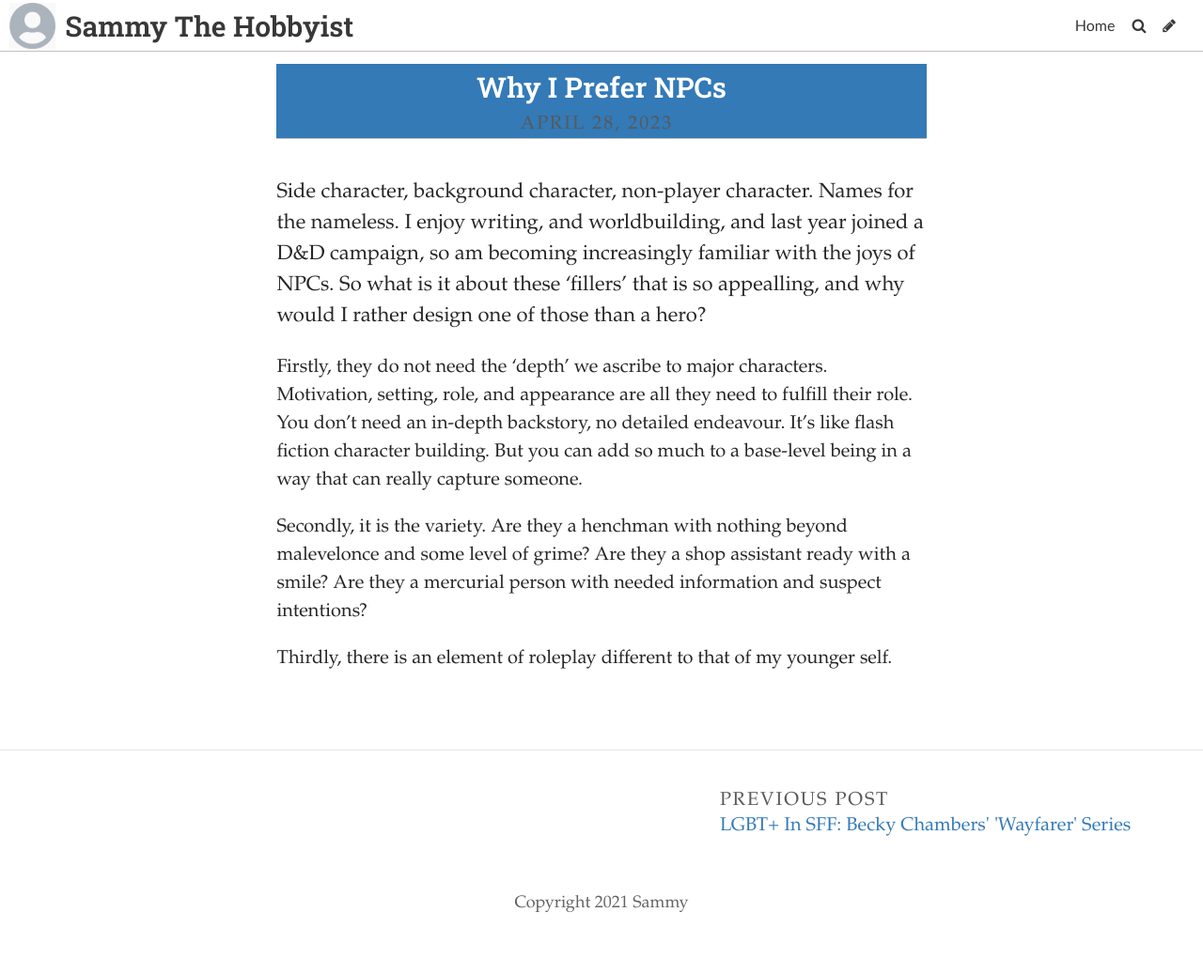
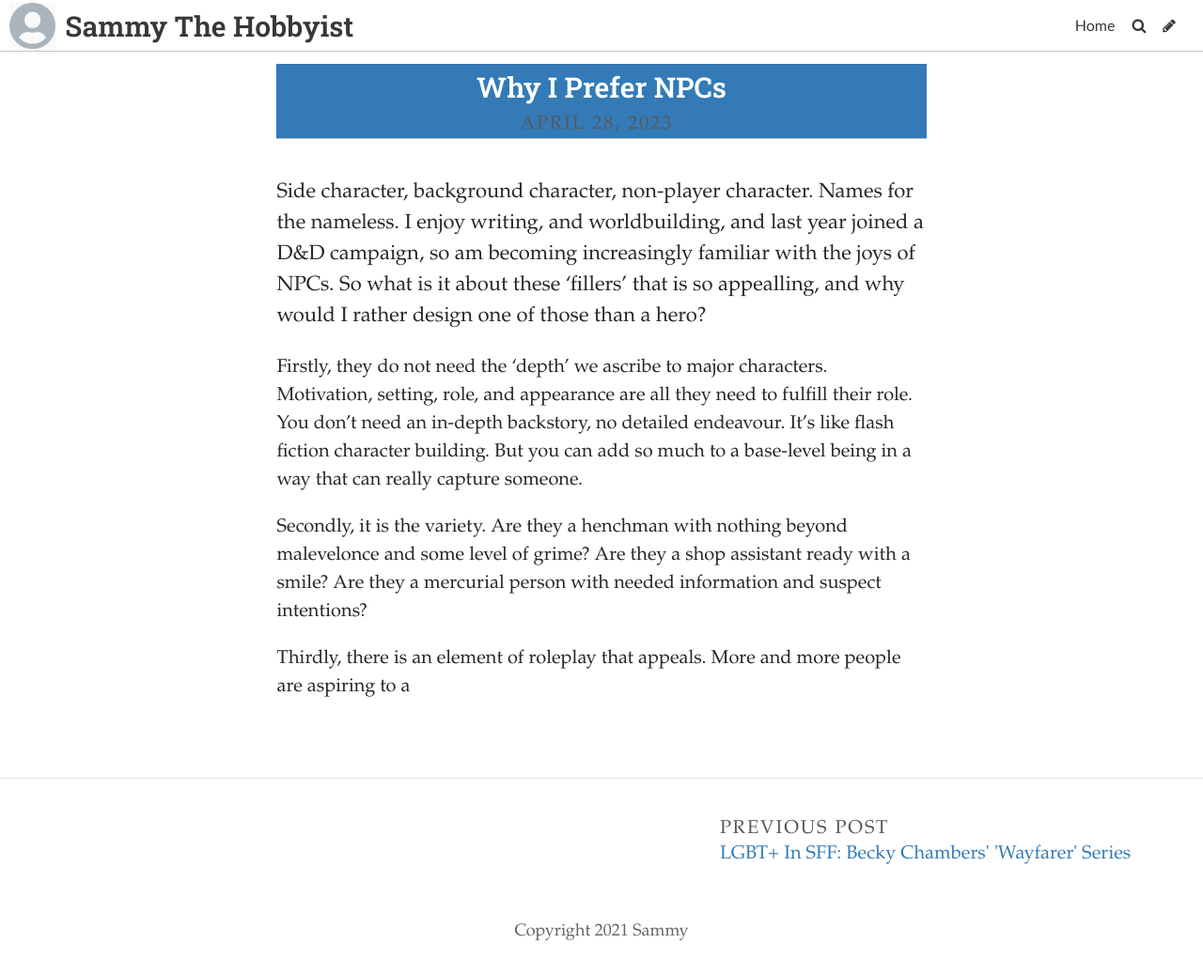
Before and after one commit to SammySpinsAYarn/Blog, a Jekyll site: the page built from _posts/2023-04-25-why-i-prefer-npcs.md, in a window 1280 px wide. Shown: the whole page at 94% size. Built offline with Jekyll 4.4.1, drawn with Linux system fonts in a browser that asks for light colours; some web fonts are replaced; before the commit the page ends 1007 px from its top, so only the background shows below that.

Commit message:
Update Post “2023-04-25-why-i-prefer-npcs”

```diff
--- a/_posts/2023-04-25-why-i-prefer-npcs.md
+++ b/_posts/2023-04-25-why-i-prefer-npcs.md
@@ -11,4 +11,4 @@ F﻿irstly, they do not need the 'depth' we ascribe to major characters. Motivat
 
 S﻿econdly, it is the variety. Are they a henchman with nothing beyond malevelonce and some level of grime? Are they a shop assistant ready with a smile? Are they a mercurial person with needed information and suspect intentions?
 
-T﻿hirdly, there is an element of roleplay different to that of my younger self.
+T﻿hirdly, there is an element of roleplay that appeals. More and more people are aspiring to a
```
